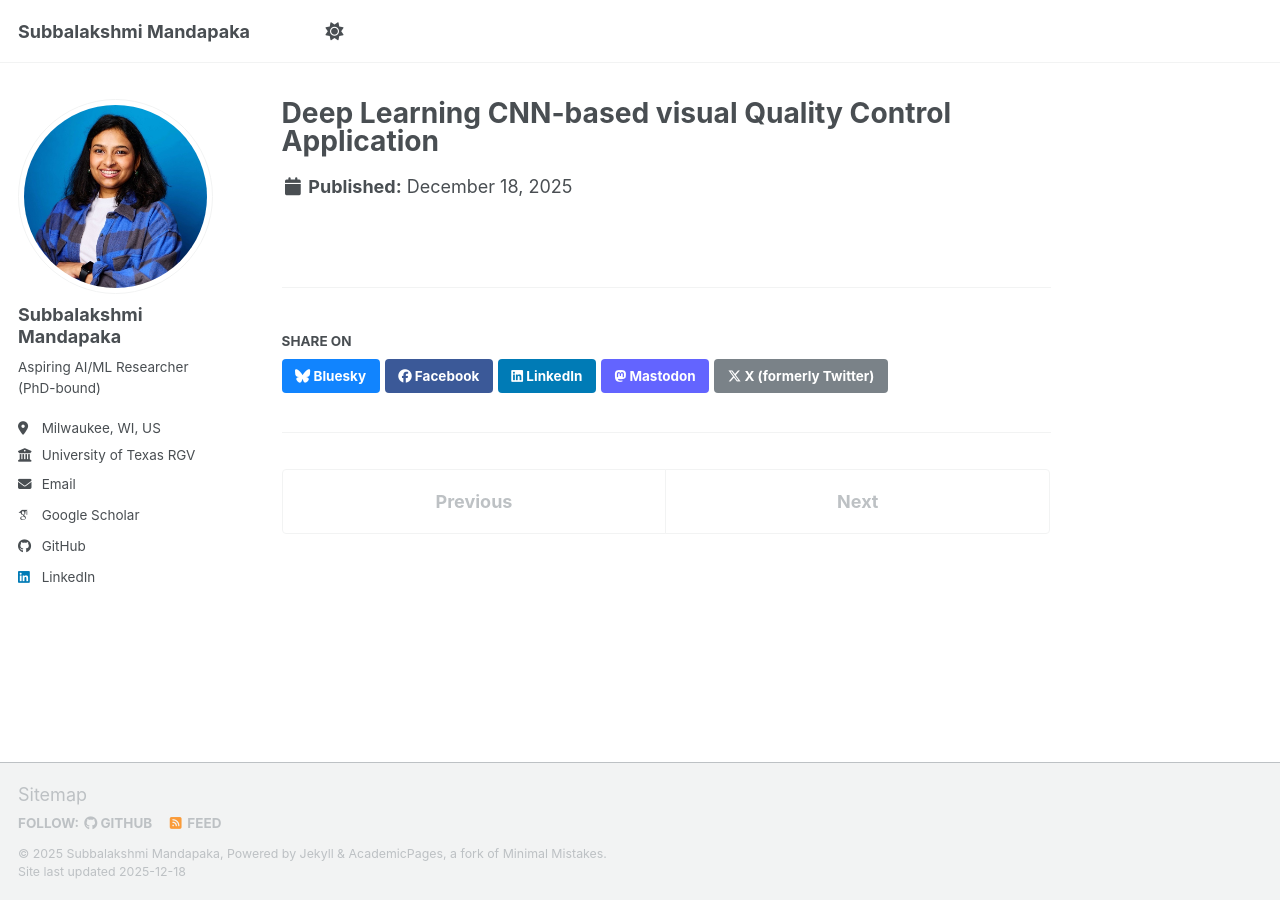
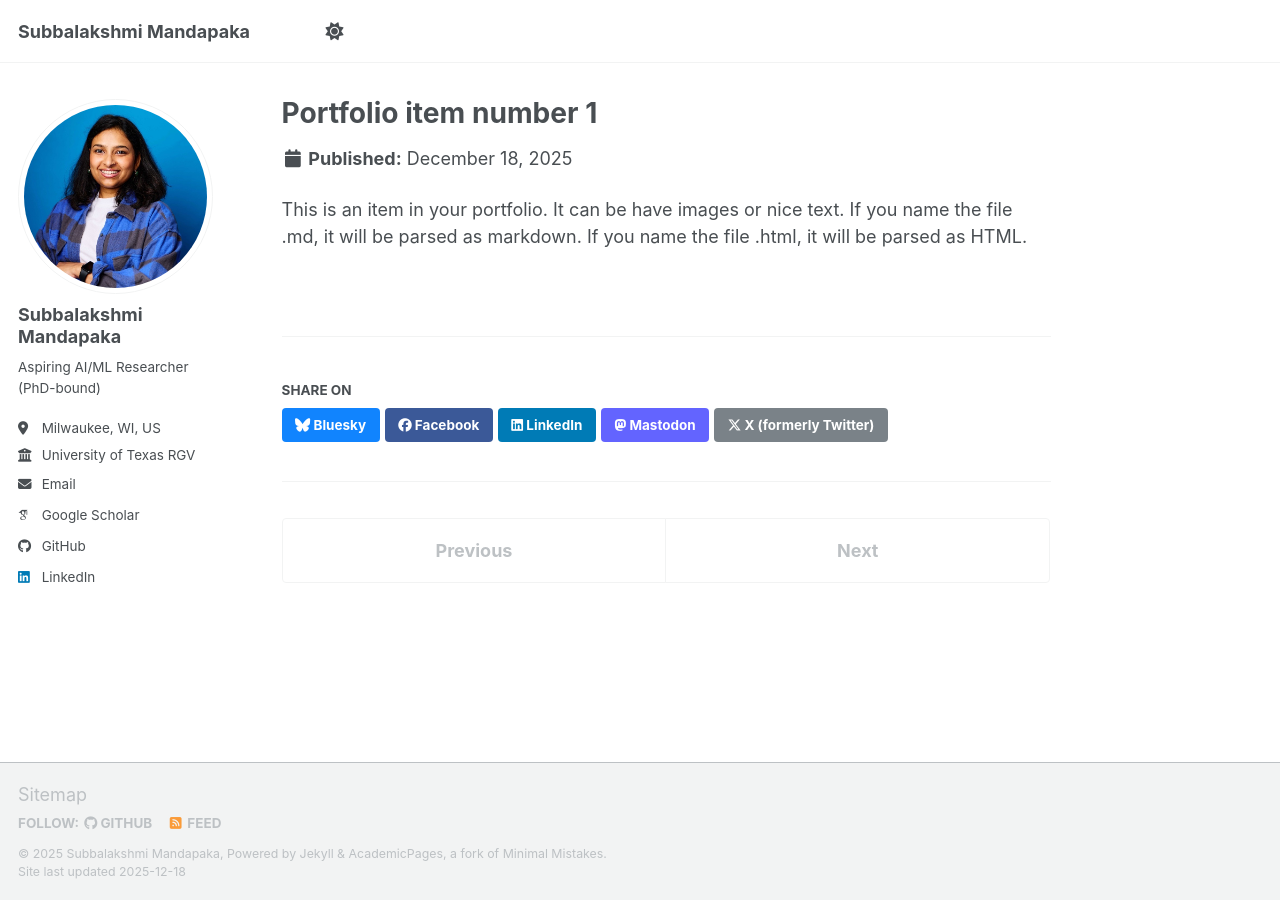
Before and after one commit to subba2048/subba2048.github.io, a Jekyll site: the page built from _portfolio/portfolio-1.md, in a window 1280 px wide. Built offline with Jekyll 4.4.1, drawn with Linux system fonts in a browser that asks for light colours; some web fonts are replaced; a script bundle is joined from its source files by our own code; library files that are not in the unit come from our copies.

Commit message:
undo changes to portfolio files

```diff
--- a/_portfolio/portfolio-1.html
+++ /dev/null
@@ -1,5 +0,0 @@
----
-title: "Deep Learning CNN-based visual Quality Control Application"
-excerpt: "Short description of portfolio item number 1<br/><img src='/images/project-1.png'>"
-collection: portfolio
----
--- /dev/null
+++ b/_portfolio/portfolio-1.md
@@ -0,0 +1,7 @@
+---
+title: "Portfolio item number 1"
+excerpt: "Short description of portfolio item number 1<br/><img src='/images/500x300.png'>"
+collection: portfolio
+---
+
+This is an item in your portfolio. It can be have images or nice text. If you name the file .md, it will be parsed as markdown. If you name the file .html, it will be parsed as HTML.
```
Also changed, not shown: _portfolio/portfolio-2.html (+1 -9 lines).
